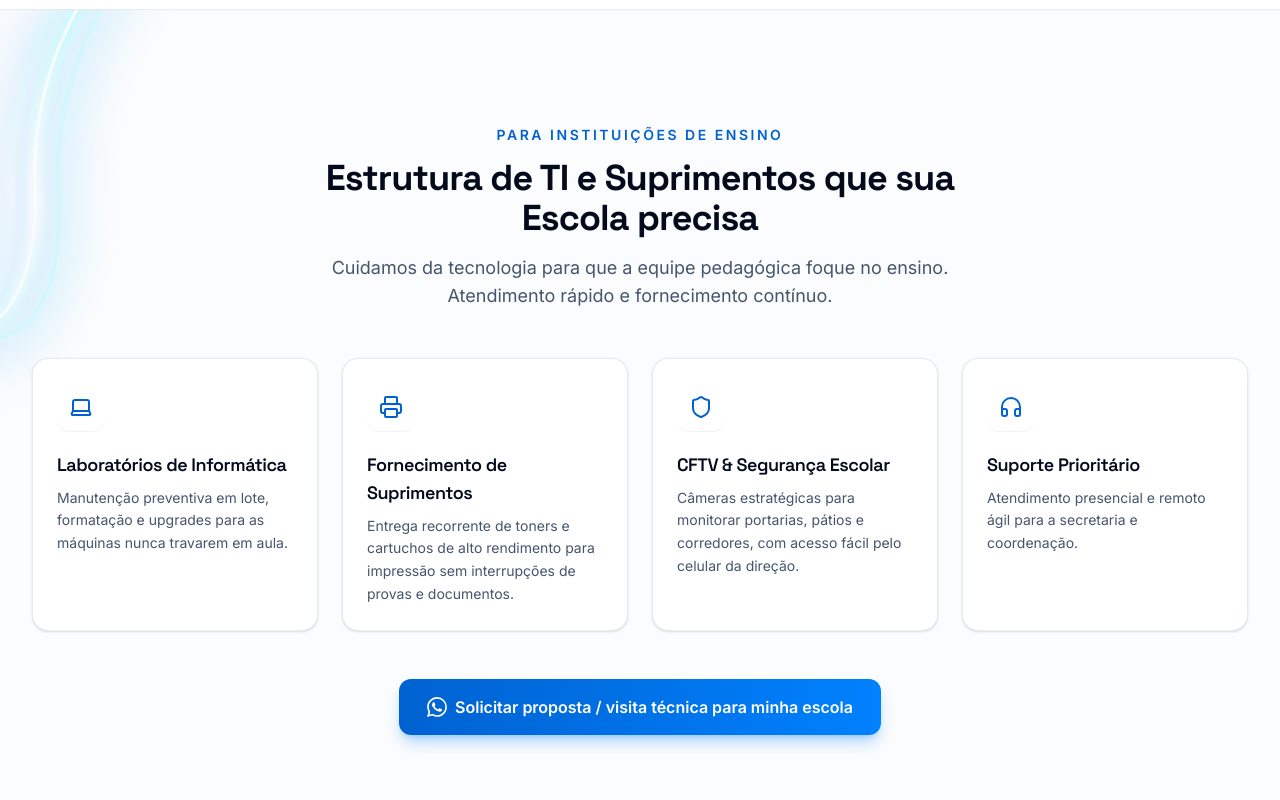
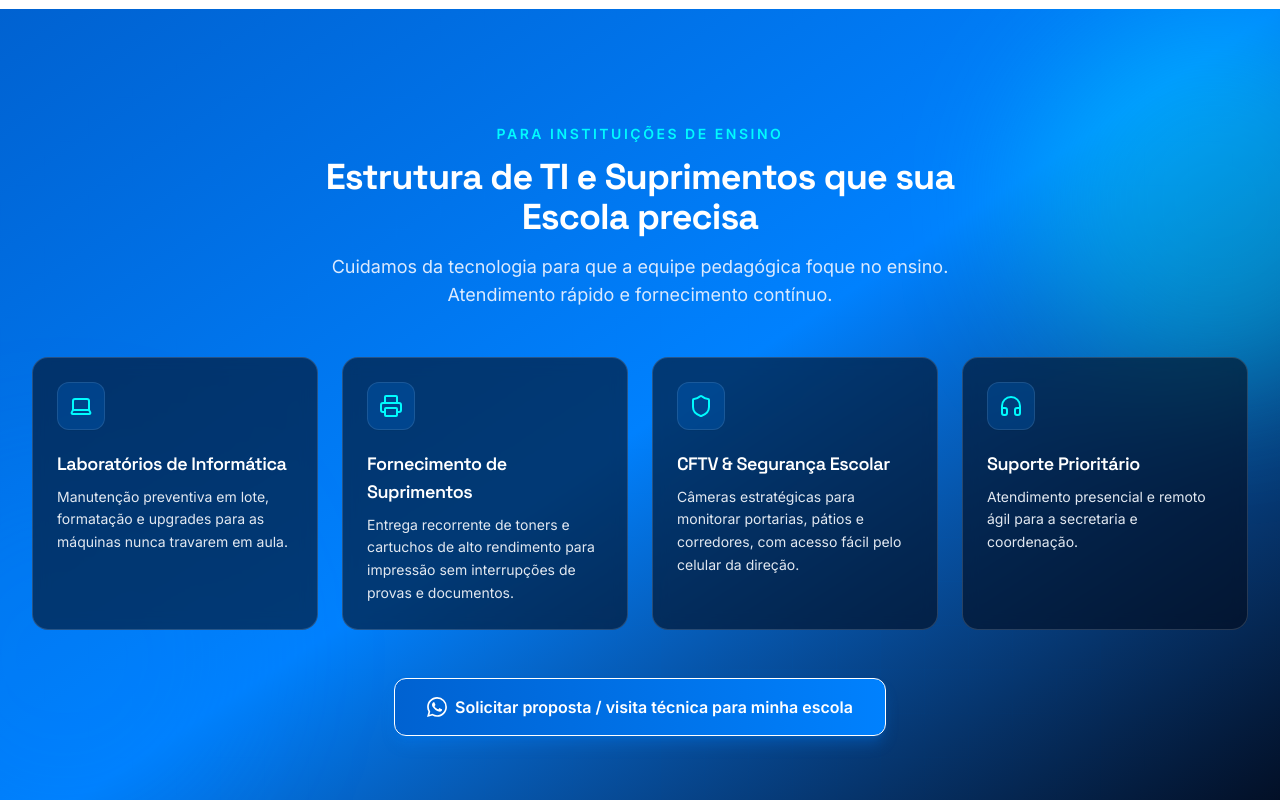
Before and after one commit to murilorms22/msi, a React (Vite) app: page / in a window 1280 px wide. Shown: the part 4140-4940 px from the top of the page. Built offline with nearby package versions, Linux system fonts and the light colour scheme.

Commit message:
style(escolas): aplicar paleta de cores identica a secao de suporte remoto

```diff
--- a/src/components/SchoolSection.tsx
+++ b/src/components/SchoolSection.tsx
@@ -33,16 +33,24 @@ const SCHOOL_CARDS = [
 
 export function SchoolSection() {
   return (
-    <section id="escolas" className="border-t border-slate-200/80 bg-slate-50/60 py-16 sm:py-20 lg:py-28">
-      <div className="container-page">
+    <section
+      id="escolas"
+      className="relative overflow-hidden bg-gradient-to-br from-brand-600 via-brand-500 to-navy-950 py-16 text-white sm:py-20 lg:py-28"
+    >
+      {/* Elementos visuais de fundo idênticos à seção de Suporte Remoto */}
+      <div className="bg-grid pointer-events-none absolute inset-0 opacity-40 [mask-image:radial-gradient(ellipse_at_center,black_40%,transparent_90%)]" />
+      <div className="pointer-events-none absolute -right-32 top-0 h-96 w-96 rounded-full bg-brand-400/30 blur-3xl" />
+      <div className="pointer-events-none absolute -left-32 bottom-0 h-96 w-96 rounded-full bg-brand-500/20 blur-3xl" />
+
+      <div className="container-page relative">
         <div className="mx-auto max-w-2xl text-center">
-          <span className="text-sm font-semibold uppercase tracking-[0.18em] text-brand-600">
+          <span className="text-sm font-semibold uppercase tracking-[0.18em] text-brand-400">
             PARA INSTITUIÇÕES DE ENSINO
           </span>
-          <h2 className="mt-3 text-2xl font-bold text-navy-950 min-[400px]:text-3xl sm:text-4xl">
+          <h2 className="mt-3 text-2xl font-bold text-white min-[400px]:text-3xl sm:text-4xl">
             Estrutura de TI e Suprimentos que sua Escola precisa
           </h2>
-          <p className="mt-4 text-base text-slate-600 sm:text-lg">
+          <p className="mt-4 text-base text-blue-100 sm:text-lg">
             Cuidamos da tecnologia para que a equipe pedagógica foque no ensino. Atendimento rápido e fornecimento contínuo.
           </p>
         </div>
@@ -53,13 +61,13 @@ export function SchoolSection() {
             return (
               <div
                 key={card.title}
-                className="flex flex-col rounded-2xl border border-slate-200/90 bg-white p-6 shadow-sm transition-all duration-300 hover:-translate-y-1 hover:border-brand-500/40 hover:shadow-lg"
+                className="flex flex-col rounded-2xl border border-white/15 bg-navy-950/60 p-6 backdrop-blur transition-all duration-300 hover:-translate-y-1 hover:border-brand-400/50 hover:bg-navy-950/75"
               >
-                <span className="grid h-12 w-12 place-items-center rounded-xl bg-brand-50 text-brand-600 shadow-2xs">
+                <span className="grid h-12 w-12 place-items-center rounded-xl border border-white/10 bg-brand-500/20 text-brand-400 shadow-2xs">
                   <Icon className="h-6 w-6" />
                 </span>
-                <h3 className="mt-5 text-lg font-semibold text-navy-950">{card.title}</h3>
-                <p className="mt-2 text-sm leading-relaxed text-slate-600">{card.description}</p>
+                <h3 className="mt-5 text-lg font-semibold text-white">{card.title}</h3>
+                <p className="mt-2 text-sm leading-relaxed text-slate-200">{card.description}</p>
               </div>
             )
           })}
@@ -71,7 +79,7 @@ export function SchoolSection() {
             target="_blank"
             rel="noopener noreferrer"
             id="school-cta-whatsapp"
-            className="btn-primary inline-flex px-7 py-4 text-base"
+            className="btn-primary border border-white inline-flex w-full px-8 py-4 text-base sm:w-auto"
           >
             <WhatsAppIcon className="h-5 w-5 shrink-0" />
             Solicitar proposta / visita técnica para minha escola
```
